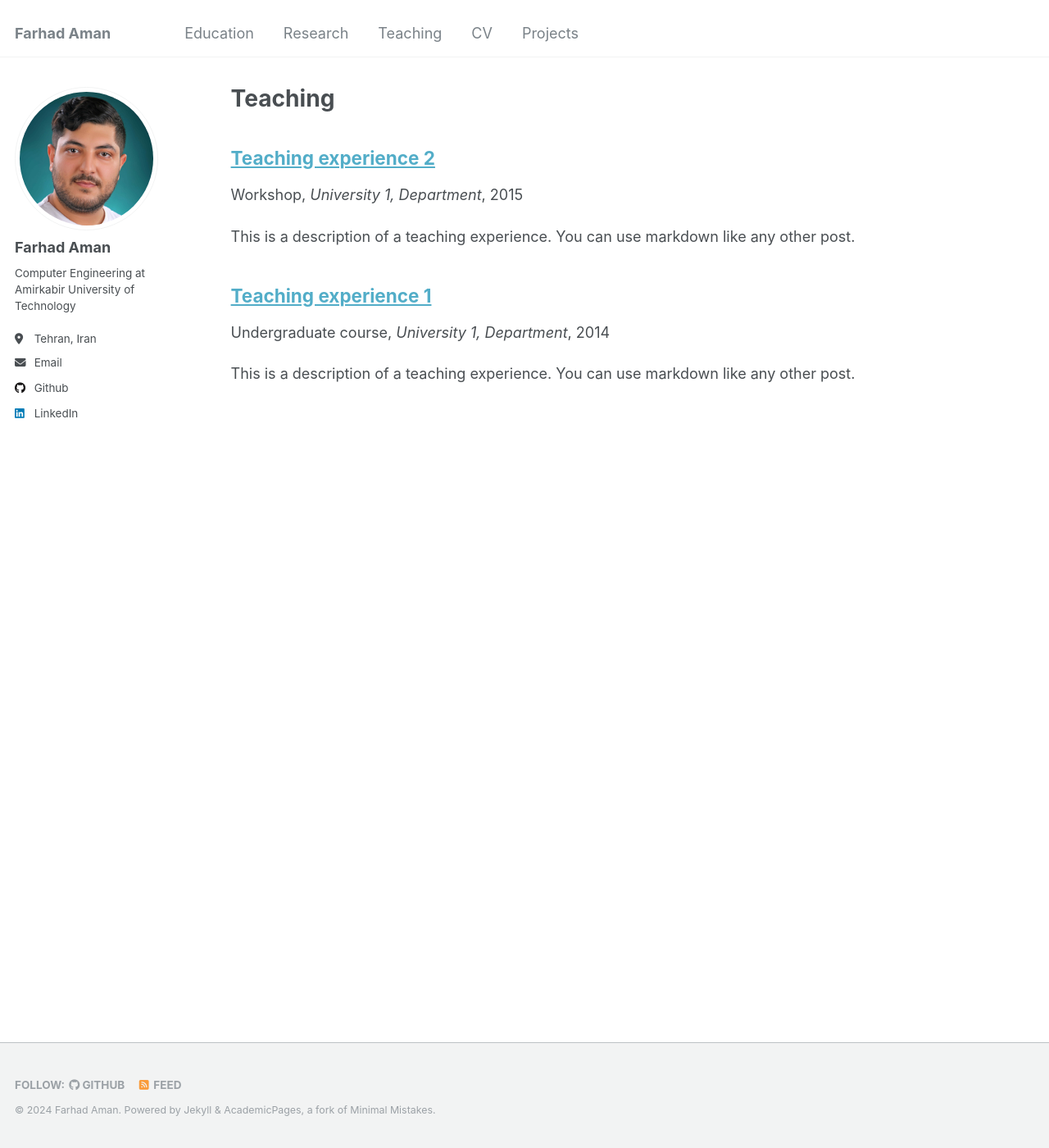
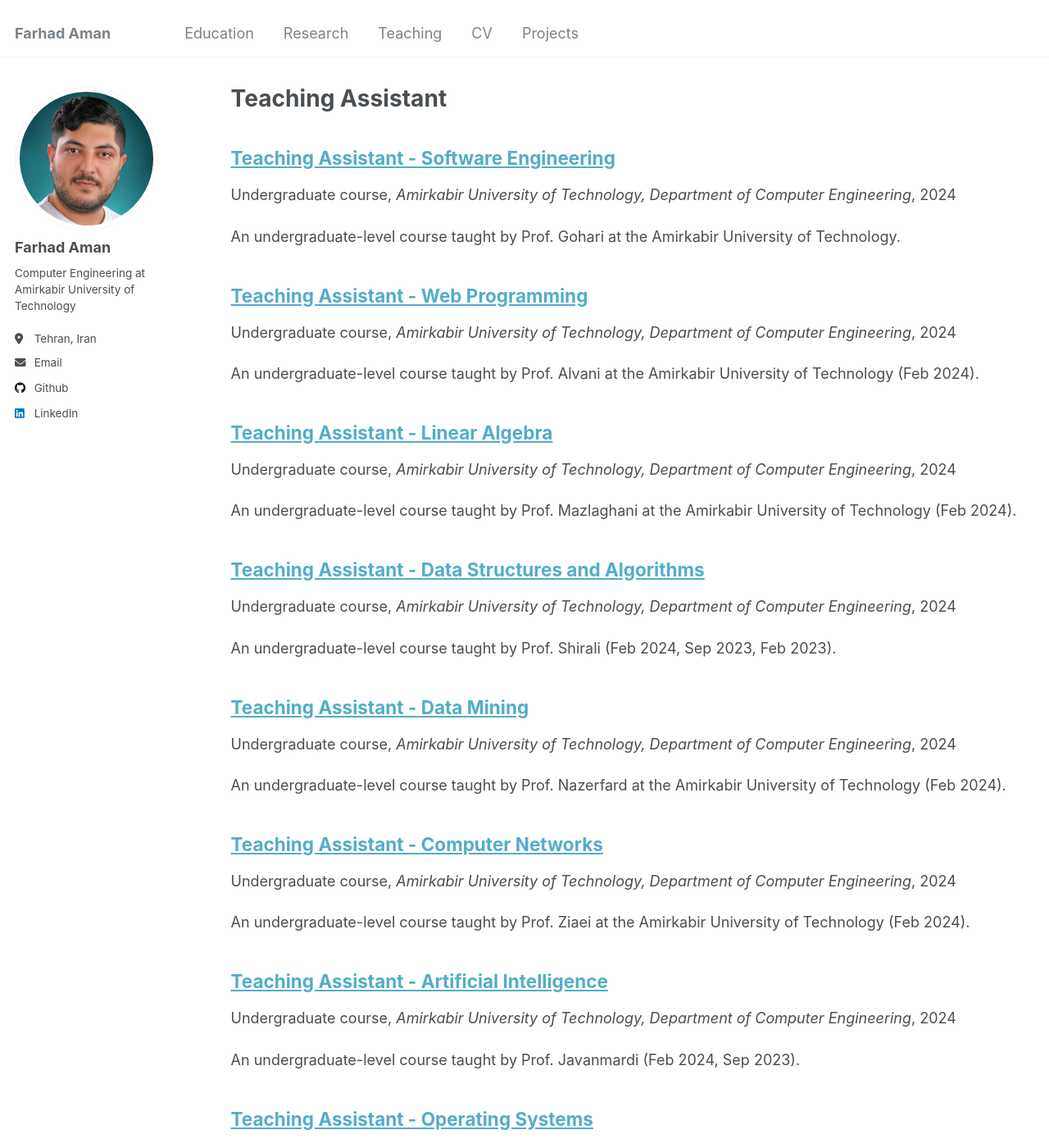
Before and after one commit to farhad-aman/farhad-aman.github.io, a Jekyll site: the page built from _pages/teaching.html, in a window 1280 px wide and 1400 px high. Shown: the whole window at 82% size. Built offline with Jekyll 4.4.1, drawn with Linux system fonts in a browser that asks for light colours; some of the changed text lies outside the part shown.

Commit message:
teaching

```diff
--- a/_pages/teaching.html
+++ b/_pages/teaching.html
@@ -1,6 +1,6 @@
 ---
 layout: archive
-title: "Teaching"
+title: "Teaching Assistant"
 permalink: /teaching/
 author_profile: true
 ---
--- a/_teaching/2014-spring-teaching-1.md
+++ /dev/null
@@ -1,20 +0,0 @@
----
-title: "Teaching experience 1"
-collection: teaching
-type: "Undergraduate course"
-permalink: /teaching/2014-spring-teaching-1
-venue: "University 1, Department"
-date: 2014-01-01
-location: "City, Country"
----
-
-This is a description of a teaching experience. You can use markdown like any other post.
-
-Heading 1
-======
-
-Heading 2
-======
-
-Heading 3
-======
--- a/_teaching/2015-spring-teaching-2.md
+++ /dev/null
@@ -1,20 +0,0 @@
----
-title: "Teaching experience 2"
-collection: teaching
-type: "Workshop"
-permalink: /teaching/2015-spring-teaching-1
-venue: "University 1, Department"
-date: 2015-01-01
-location: "City, Country"
----
-
-This is a description of a teaching experience. You can use markdown like any other post.
-
-Heading 1
-======
-
-Heading 2
-======
-
-Heading 3
-======
--- /dev/null
+++ b/_teaching/advanced-programming.md
@@ -0,0 +1,16 @@
+---
+title: "Teaching Assistant - Advanced Programming"
+collection: teaching
+type: "Undergraduate course"
+permalink: /teaching/advanced-programming
+venue: "Amirkabir University of Technology, Department of Computer Engineering"
+date: 2023-09-01
+location: "Tehran, Iran"
+---
+An undergraduate-level course taught by Prof. Ziaei (Sep 2023), Prof. Roustaei (Sep 2022), and Professors Zeinali and Kalbasi (Feb 2022).
+
+## Responsibilities
+
+- Assisted students with advanced programming concepts such as multithreading, network programming, and socket programming.
+- Conducted lab sessions on real-world project implementations.
+- Evaluated programming projects and provided code reviews.
--- /dev/null
+++ b/_teaching/ai.md
@@ -0,0 +1,16 @@
+---
+title: "Teaching Assistant - Artificial Intelligence"
+collection: teaching
+type: "Undergraduate course"
+permalink: /teaching/ai
+venue: "Amirkabir University of Technology, Department of Computer Engineering"
+date: 2024-02-01
+location: "Tehran, Iran"
+---
+An undergraduate-level course taught by Prof. Javanmardi (Feb 2024, Sep 2023).
+
+## Responsibilities
+
+- Helped students understand fundamental AI techniques, including search algorithms, neural networks, and reinforcement learning.
+- Assisted with projects on machine learning and AI development.
+- Graded student assignments and provided feedback on AI-driven projects.
--- /dev/null
+++ b/_teaching/algorithm-design.md
@@ -0,0 +1,16 @@
+---
+title: "Teaching Assistant - Algorithm Design"
+collection: teaching
+type: "Undergraduate course"
+permalink: /teaching/algorithm-design
+venue: "Amirkabir University of Technology, Department of Computer Engineering"
+date: 2023-09-01
+location: "Tehran, Iran"
+---
+An undergraduate-level course taught by Prof. Javanmardi (Sep 2023) and Prof. Shirali (Feb 2023).
+
+## Responsibilities
+
+- Helped students analyze and implement advanced algorithms for sorting, searching, and graph traversal.
+- Assisted with coding assignments focused on algorithm optimization and complexity analysis.
+- Graded student projects and provided feedback on algorithm efficiency.
--- /dev/null
+++ b/_teaching/computer-networks.md
@@ -0,0 +1,15 @@
+---
+title: "Teaching Assistant - Computer Networks"
+collection: teaching
+type: "Undergraduate course"
+permalink: /teaching/computer-networks
+venue: "Amirkabir University of Technology, Department of Computer Engineering"
+date: 2024-02-01
+location: "Tehran, Iran"
+---
+An undergraduate-level course taught by Prof. Ziaei at the Amirkabir University of Technology (Feb 2024).
+
+## Responsibilities
+
+- Assisted students with understanding networking protocols, including TCP/IP, DNS, and routing algorithms.
+- Graded assignments on protocol analysis and networking topologies.
--- /dev/null
+++ b/_teaching/data-mining.md
@@ -0,0 +1,16 @@
+---
+title: "Teaching Assistant - Data Mining"
+collection: teaching
+type: "Undergraduate course"
+permalink: /teaching/data-mining
+venue: "Amirkabir University of Technology, Department of Computer Engineering"
+date: 2024-02-01
+location: "Tehran, Iran"
+---
+An undergraduate-level course taught by Prof. Nazerfard at the Amirkabir University of Technology (Feb 2024).
+
+## Responsibilities
+
+- Supervised lab exercises on data mining techniques and algorithms.
+- Assisted students in understanding classification, clustering, and other data mining methods.
+- Graded coursework and provided feedback on data-driven projects.
--- /dev/null
+++ b/_teaching/data-structures.md
@@ -0,0 +1,15 @@
+---
+title: "Teaching Assistant - Data Structures and Algorithms"
+collection: teaching
+type: "Undergraduate course"
+permalink: /teaching/data-structures
+venue: "Amirkabir University of Technology, Department of Computer Engineering"
+date: 2024-02-01
+location: "Tehran, Iran"
+---
+An undergraduate-level course taught by Prof. Shirali (Feb 2024, Sep 2023, Feb 2023).
+
+## Responsibilities
+
+- Helped students understand and implement data structures.
+- Provided guidance in analyzing algorithm complexity.
--- /dev/null
+++ b/_teaching/linear-algebra.md
@@ -0,0 +1,16 @@
+---
+title: "Teaching Assistant - Linear Algebra"
+collection: teaching
+type: "Undergraduate course"
+permalink: /teaching/linear-algebra
+venue: "Amirkabir University of Technology, Department of Computer Engineering"
+date: 2024-02-01
+location: "Tehran, Iran"
+---
+An undergraduate-level course taught by Prof. Mazlaghani at the Amirkabir University of Technology (Feb 2024).
+
+## Responsibilities
+
+- Helped students grasp fundamental concepts of vector spaces, linear transformations, and eigenvalues.
+- Assisted in preparing and grading exams and assignments.
+- Conducted review sessions for students prior to exams.
--- /dev/null
+++ b/_teaching/microprocessor-assembly.md
@@ -0,0 +1,16 @@
+---
+title: "Teaching Assistant - Microprocessor and Assembly Language"
+collection: teaching
+type: "Undergraduate course"
+permalink: /teaching/microprocessor-assembly
+venue: "Amirkabir University of Technology, Department of Computer Engineering"
+date: 2023-09-01
+location: "Tehran, Iran"
+---
+An undergraduate-level course taught by Prof. Farbeh at the Amirkabir University of Technology (Sep 2023).
+
+## Responsibilities
+
+- Helped students understand microprocessor architecture and assembly language programming.
+- Supervised lab sessions involving microcontroller programming and assembly language projects.
+- Graded exams and provided feedback on low-level programming assignments.
--- /dev/null
+++ b/_teaching/os.md
@@ -0,0 +1,16 @@
+---
+title: "Teaching Assistant - Operating Systems"
+collection: teaching
+type: "Undergraduate course"
+permalink: /teaching/os
+venue: "Amirkabir University of Technology, Department of Computer Engineering"
+date: 2023-09-01
+location: "Tehran, Iran"
+---
+An undergraduate-level course taught by Prof. Javadi (Sep 2023, Feb 2023).
+
+## Responsibilities
+
+- Assisted with topics such as process management, memory management, and file systems.
+- Supervised students in lab sessions focused on OS-level programming.
+- Graded assignments and provided feedback on system design projects.
--- /dev/null
+++ b/_teaching/programming-fundamentals.md
@@ -0,0 +1,16 @@
+---
+title: "Teaching Assistant - Programming Fundamentals"
+collection: teaching
+type: "Undergraduate course"
+permalink: /teaching/programming-fundamentals
+venue: "Amirkabir University of Technology, Department of Computer Engineering"
+date: 2021-09-01
+location: "Tehran, Iran"
+---
+An undergraduate-level course taught by Prof. Zeinali at the Amirkabir University of Technology (Sep 2021).
+
+## Responsibilities
+
+- Assisted students in understanding basic programming principles, including data types, control structures, and functions.
+- Supervised students in lab sessions, focusing on problem-solving and algorithm design.
+- Graded assignments and provided guidance on improving programming practices.
--- /dev/null
+++ b/_teaching/software-engineering.md
@@ -0,0 +1,15 @@
+---
+title: "Teaching Assistant - Software Engineering"
+collection: teaching
+type: "Undergraduate course"
+permalink: /teaching/software-engineering
+venue: "Amirkabir University of Technology, Department of Computer Engineering"
+date: 2024-09-01
+location: "Tehran, Iran"
+---
+An undergraduate-level course taught by Prof. Gohari at the Amirkabir University of Technology.
+
+## Responsibilities
+
+- Assisted in grading student projects and assignments.
+- Guided students through design patterns and software engineering principles.
--- /dev/null
+++ b/_teaching/web-programming.md
@@ -0,0 +1,16 @@
+---
+title: "Teaching Assistant - Web Programming"
+collection: teaching
+type: "Undergraduate course"
+permalink: /teaching/web-programming
+venue: "Amirkabir University of Technology, Department of Computer Engineering"
+date: 2024-02-01
+location: "Tehran, Iran"
+---
+An undergraduate-level course taught by Prof. Alvani at the Amirkabir University of Technology (Feb 2024).
+
+## Responsibilities
+
+- Assisted students in building web applications, focusing on front-end and back-end development.
+- Provided guidance in HTML, CSS, JavaScript, and server-side programming.
+- Graded projects and assignments related to web development.
```
